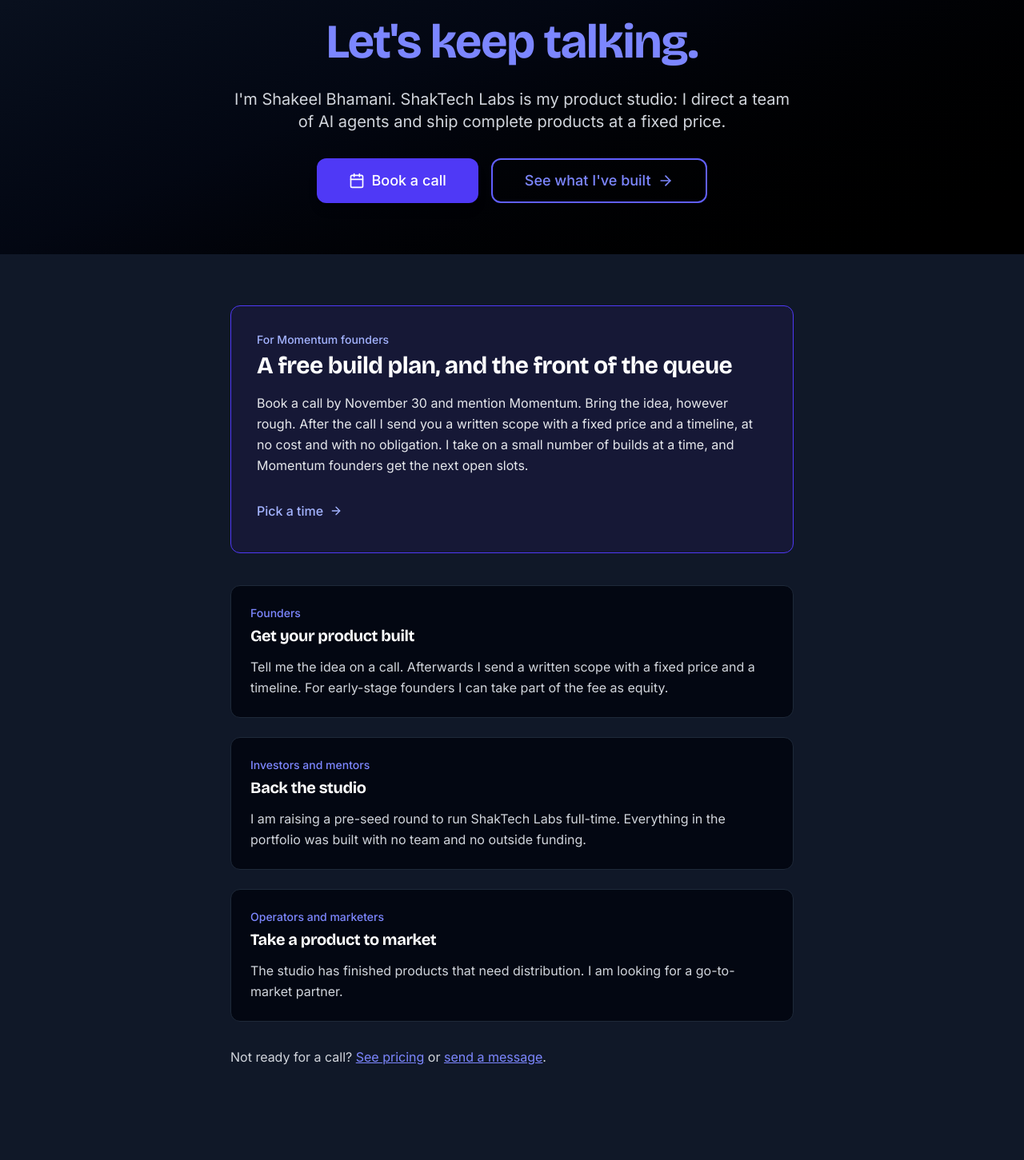
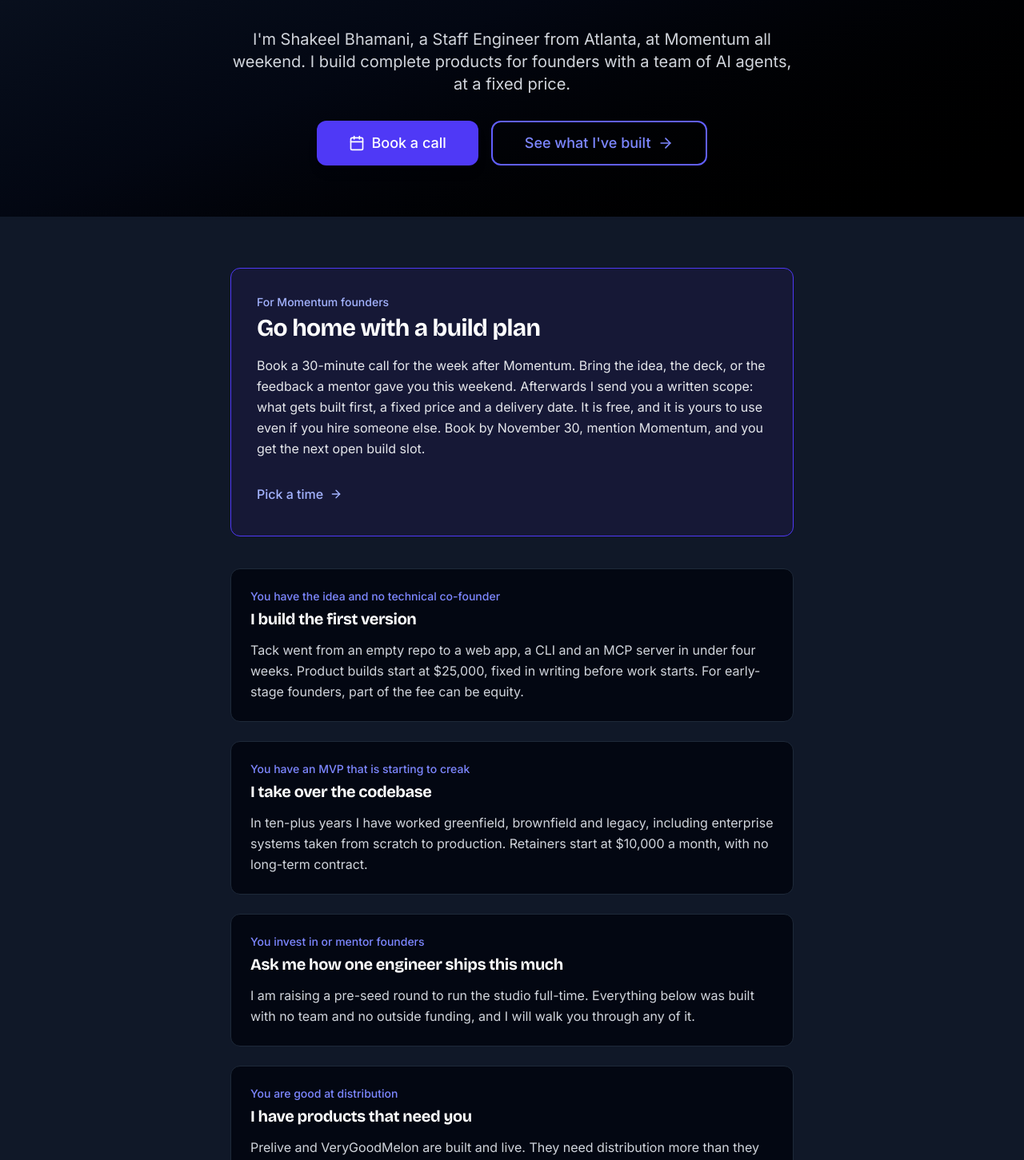
Before and after one commit to shaktech786/shaktech-website, a Next.js app: page /momentum in a window 1280 px wide. Shown: the part 359-1810 px from the top of the page at 80% size. Built offline with nearby package versions, Linux system fonts and the light colour scheme.

Commit message:
Rewrite the Momentum page around what attendees actually need
Co-Authored-By: Claude Fable 5.2 <noreply@anthropic.com>

```diff
--- a/src/app/momentum/page.tsx
+++ b/src/app/momentum/page.tsx
@@ -20,22 +20,28 @@ export const metadata: Metadata = {
 
 const audiences = [
   {
-    audience: "Founders",
-    title: "Get your product built",
+    audience: "You have the idea and no technical co-founder",
+    title: "I build the first version",
     description:
-      "Tell me the idea on a call. Afterwards I send a written scope with a fixed price and a timeline. For early-stage founders I can take part of the fee as equity.",
+      "Tack went from an empty repo to a web app, a CLI and an MCP server in under four weeks. Product builds start at $25,000, fixed in writing before work starts. For early-stage founders, part of the fee can be equity.",
   },
   {
-    audience: "Investors and mentors",
-    title: "Back the studio",
+    audience: "You have an MVP that is starting to creak",
+    title: "I take over the codebase",
     description:
-      "I am raising a pre-seed round to run ShakTech Labs full-time. Everything in the portfolio was built with no team and no outside funding.",
+      "In ten-plus years I have worked greenfield, brownfield and legacy, including enterprise systems taken from scratch to production. Retainers start at $10,000 a month, with no long-term contract.",
   },
   {
-    audience: "Operators and marketers",
-    title: "Take a product to market",
+    audience: "You invest in or mentor founders",
+    title: "Ask me how one engineer ships this much",
     description:
-      "The studio has finished products that need distribution. I am looking for a go-to-market partner.",
+      "I am raising a pre-seed round to run the studio full-time. Everything below was built with no team and no outside funding, and I will walk you through any of it.",
+  },
+  {
+    audience: "You are good at distribution",
+    title: "I have products that need you",
+    description:
+      "Prelive and VeryGoodMelon are built and live. They need distribution more than they need code, and I am looking for a go-to-market partner.",
   },
 ]
 
@@ -47,12 +53,11 @@ const MomentumPage = () => (
           {momentumEvent.name} · {momentumEvent.place} · {momentumEvent.dates}
         </p>
         <h1 className="text-4xl sm:text-5xl lg:text-6xl font-bold leading-tight text-white mb-5">
-          Good to meet you at Momentum.
-          <span className="block text-indigo-400">Let&apos;s keep talking.</span>
+          You pitched it this weekend. I can build it.
         </h1>
         <p className="text-lg sm:text-xl text-gray-300">
-          I&apos;m Shakeel Bhamani. ShakTech Labs is my product studio: I direct a team of AI
-          agents and ship complete products at a fixed price.
+          I&apos;m Shakeel Bhamani, a Staff Engineer from Atlanta, at Momentum all weekend. I build
+          complete products for founders with a team of AI agents, at a fixed price.
         </p>
 
         <div className="mt-8 flex flex-col sm:flex-row items-stretch sm:items-center justify-center gap-4">
@@ -77,13 +82,14 @@ const MomentumPage = () => (
         <div className="rounded-xl border border-indigo-600 bg-indigo-950/40 p-6 sm:p-8">
           <p className="text-sm font-medium text-indigo-300">For Momentum founders</p>
           <h2 id="offer-heading" className="mt-1 text-2xl sm:text-3xl font-bold text-white">
-            A free build plan, and the front of the queue
+            Go home with a build plan
           </h2>
           <p className="mt-4 text-gray-200 leading-relaxed">
-            Book a call by {momentumEvent.offerDeadline} and mention Momentum. Bring the idea, however
-            rough. After the call I send you a written scope with a fixed price and a timeline, at no
-            cost and with no obligation. I take on a small number of builds at a time, and Momentum
-            founders get the next open slots.
+            Book a 30-minute call for the week after Momentum. Bring the idea, the deck, or the
+            feedback a mentor gave you this weekend. Afterwards I send you a written scope: what gets
+            built first, a fixed price and a delivery date. It is free, and it is yours to use even
+            if you hire someone else. Book by {momentumEvent.offerDeadline}, mention Momentum, and you
+            get the next open build slot.
           </p>
           <a
             href={bookingUrl}
@@ -107,7 +113,7 @@ const MomentumPage = () => (
         </div>
 
         <p className="mt-8 text-gray-300">
-          Not ready for a call?{" "}
+          Rather read first?{" "}
           <Link href="/pricing" className="text-indigo-400 underline hover:text-indigo-300">
             See pricing
           </Link>{" "}
```
